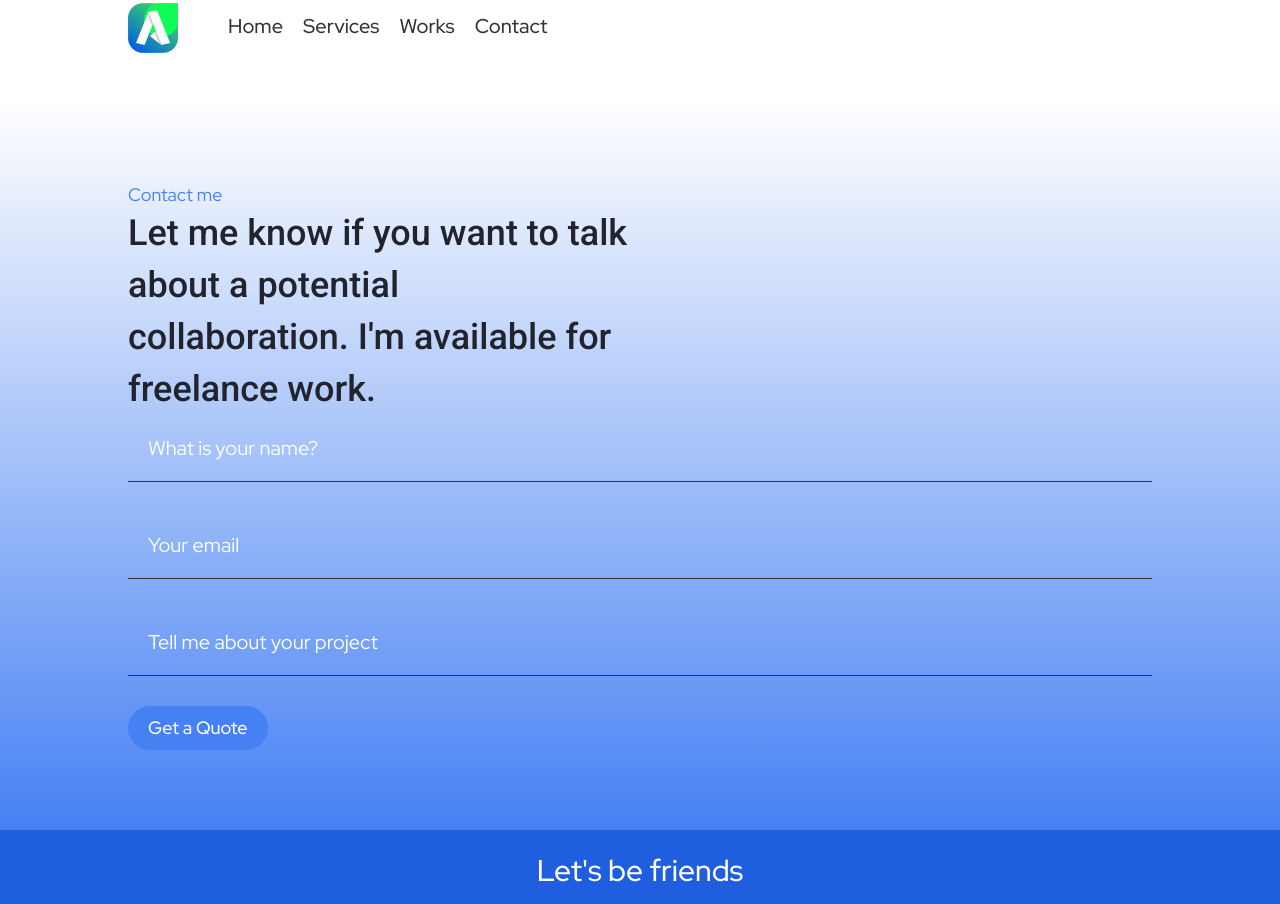
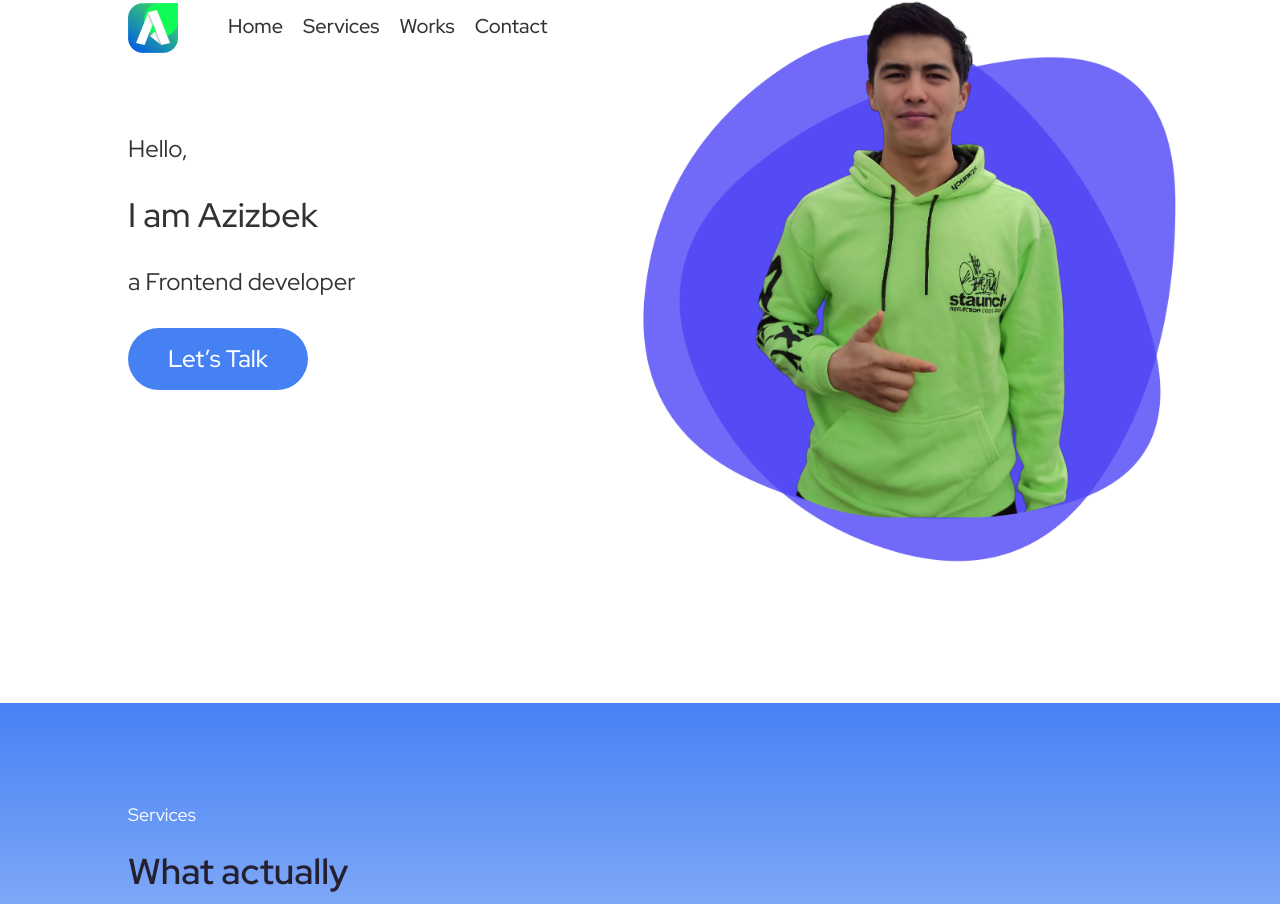
Before and after one commit to Azizbek2002/new-resume, a React (Create React App) app: page /contact in a window 1280 px wide. Shown: the part 27-931 px from the top of the page. Built offline with nearby package versions, Linux system fonts and the light colour scheme; the HTML template or start-up script is replaced by a standard one.

Commit message:
changed sections uninstalled react-router-dom

```diff
--- a/package.json
+++ b/package.json
@@ -9,7 +9,6 @@
     "fontawesome-free-6.2.1": "^6.2.1",
     "react": "^18.2.0",
     "react-dom": "^18.2.0",
-    "react-router-dom": "^6.9.0",
     "react-scripts": "5.0.1",
     "web-vitals": "^2.1.4"
   },
--- a/src/App.js
+++ b/src/App.js
@@ -1,24 +1,10 @@
 import "./App.css";
 import Home from "./Home";
-import Services from "./Services";
-import Projects from "./Projects";
-import Contact from "./Contact";
-import { Routes, Route } from "react-router-dom";
-import Navbar from "./Navbar";
-import Footer from "./Footer";
+
 
 function App() {
   return (
-    <>
-      <Navbar />
-      <Routes>
-        <Route path="/" element={<Home />} />
-        <Route path="/services" element={<Services />} />
-        <Route path="/projects" element={<Projects />} />
-        <Route path="/contact" element={<Contact />} />
-      </Routes>
-      <Footer />
-    </>
+   <Home/>
   );
 }
 
--- a/src/Contact.jsx
+++ b/src/Contact.jsx
@@ -1,5 +1,9 @@
 import style from "./Contact.module.css";
 import "./App.css";
+import telegram from "./assets/images/Telegram_logo.svg";
+import instagram from "./assets/images/instagram.png";
+import whatsapp from "./assets/images/whatsapp.png";
+import github from "./assets/images/github.png";
 
 
 const Contact = () => {
@@ -21,6 +25,16 @@ const Contact = () => {
         <div className={style.submit_section}>
           <button className={style.submit}>Get a Quote</button>
         </div>
+        <div className={style.lets_friends}>
+    <h1>Let's be friends</h1>
+    <div className={style.social_medias}>
+    <a href="https://t.me/AZIKO_12_02"  target="_blank"><img src={telegram} alt="" /></a>
+    <a href="https://www.instagram.com/aziko12.02/" target="_blank"><img src={instagram} alt="" /></a>
+    <a href="https://whatsapp.com/dl/"  target="_blank"><img src={whatsapp} alt="" /></a>
+    <a href="https://github.com/Azizbek2002"  target="_blank"><img src={github} alt="" /></a>
+    </div>
+
+  </div>
       </div>
     </div>
   );
--- a/src/Contact.module.css
+++ b/src/Contact.module.css
@@ -75,7 +75,6 @@
   padding: 20px 0;
   text-align: center;
   color: #fff;
-  background-color: #1e5edf;
  }
 
 
--- a/src/Footer.jsx
+++ /dev/null
@@ -1,23 +0,0 @@
-import React from 'react'
-import style from "./Contact.module.css";
-import telegram from "./assets/images/Telegram_logo.svg";
-import instagram from "./assets/images/instagram.png";
-import whatsapp from "./assets/images/whatsapp.png";
-import github from "./assets/images/github.png";
-
-const Footer = () => {
-  return (
-    <div className={style.lets_friends}>
-    <h1>Let's be friends</h1>
-    <div className={style.social_medias}>
-    <a href="https://t.me/AZIKO_12_02"  target="_blank"><img src={telegram} alt="" /></a>
-    <a href="https://www.instagram.com/aziko12.02/" target="_blank"><img src={instagram} alt="" /></a>
-    <a href="https://whatsapp.com/dl/"  target="_blank"><img src={whatsapp} alt="" /></a>
-    <a href="https://github.com/Azizbek2002"  target="_blank"><img src={github} alt="" /></a>
-    </div>
-
-  </div>
-  )
-}
-
-export default Footer
--- a/src/Home.jsx
+++ b/src/Home.jsx
@@ -4,12 +4,36 @@ import Services from "./Services";
 import Contact from "./Contact";
 import Projects from "./Projects";
 import "./App.css";
+import logo from "./assets/images/logoNew.png";
+import menu from "./assets/images/menu.svg";
 
 const Home = () => {
   return (
     <>
       <div className={styles.header}>
         <div className={styles.container}>
+          <div className={styles.navbar}>
+            <img src={logo} className={styles.logo} alt="logo" />
+            <ul>
+              <li>
+                <a href="#">Home</a>
+              </li>
+              <li>
+                <a href="#">Services</a>
+              </li>
+              <li>
+                <a href="#">Works</a>
+              </li>
+              <li>
+                <a href="#">Contact</a>
+              </li>
+            </ul>
+            <div className={styles.menu}>
+              <button className={styles.menuBtn}>
+                <img src={menu} alt="menu" />
+              </button>
+            </div>
+          </div>
           <div className={styles.banner}>
             <div className={styles.left_content}>
               <p>Hello,</p>
--- a/src/Navbar.jsx
+++ /dev/null
@@ -1,36 +0,0 @@
-import React from "react";
-import styles from "./Home.module.css";
-import logo from "./assets/images/logoNew.png";
-import menu from "./assets/images/menu.svg";
-import { Link } from "react-router-dom";
-
-const Navbar = () => {
-  return (
-    <div className={styles.container}>
-      <div className={styles.navbar}>
-        <img src={logo} className={styles.logo} alt="logo" />
-        <ul>
-          <li>
-            <Link to="/">Home</Link>
-          </li>
-          <li>
-            <Link to="/services">Services</Link>
-          </li>
-          <li>
-            <Link to="/projects">Works</Link>
-          </li>
-          <li>
-            <Link to="/contact">Contact</Link>
-          </li>
-        </ul>
-        <div className={styles.menu}>
-          <button className={styles.menuBtn}>
-            <img src={menu} alt="menu" />
-          </button>
-        </div>
-      </div>
-    </div>
-  );
-};
-
-export default Navbar;
```
Also changed, not shown: 1 other file (tests, documents, lock files or other folders).
